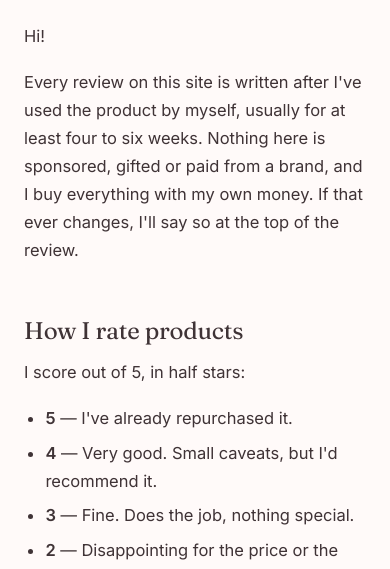
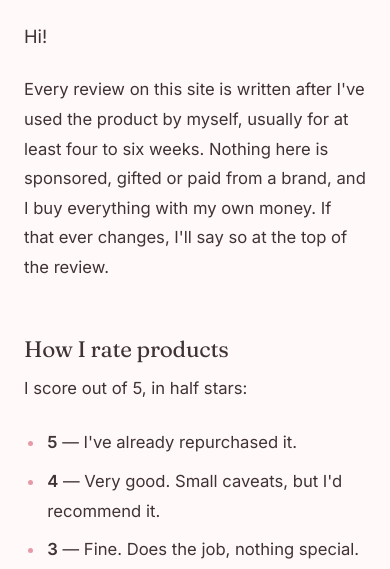
Before and after one commit to erdenesuvd2009-hash/suvdaaandt, an Eleventy site: page src/about.md in a window 390 px wide. Shown: the part 267-836 px from the top of the page. Built offline with nearby package versions, Linux system fonts and the light colour scheme; Eleventy itself is replaced by a stand-in of ours; files that its build step writes are made by us from their sources.

Commit message:
Add files via upload

```diff
--- a/src/css/style.css
+++ b/src/css/style.css
@@ -583,37 +583,112 @@ a.tag:hover {
 }
 
 .prose {
-  font-size: 1.03rem;
+  font-size: 1.09rem;
+  line-height: 1.78;
 }
+
+/* Trim the gap at the very top and bottom of the writing */
+.prose > *:first-child {
+  margin-top: 0;
+}
+.prose > *:last-child {
+  margin-bottom: 0;
+}
+
+/* The opening paragraph reads as an intro, slightly larger */
+.prose > p:first-of-type {
+  font-size: 1.22rem;
+  line-height: 1.62;
+  margin-bottom: 1.3em;
+}
+
+.prose p {
+  margin: 0 0 1.45em;
+  text-wrap: pretty;
+}
+
 .prose h2 {
-  margin-top: 2.2em;
+  font-size: 1.58rem;
+  margin-top: 2.4em;
+  margin-bottom: 0.5em;
+  text-wrap: balance;
 }
 .prose h3 {
-  margin-top: 1.8em;
+  font-size: 1.22rem;
+  margin-top: 2em;
+  margin-bottom: 0.45em;
+  text-wrap: balance;
 }
+
+/* A heading and the paragraph under it belong together */
+.prose h2 + p,
+.prose h3 + p {
+  margin-top: 0;
+}
+
+.prose strong {
+  font-weight: 600;
+}
+
+.prose a {
+  text-decoration: underline;
+  text-decoration-thickness: 1px;
+  text-underline-offset: 3px;
+  text-decoration-color: var(--pink-soft);
+  transition: text-decoration-color 0.18s ease;
+}
+.prose a:hover {
+  text-decoration-color: var(--rose);
+}
+
 .prose img {
   border-radius: var(--radius);
-  margin: 2em 0;
+  margin: 2.2em 0;
 }
+
 .prose blockquote {
-  margin: 2em 0;
-  padding: 4px 0 4px 24px;
+  margin: 2.2em 0;
+  padding: 2px 0 2px 26px;
   border-left: 3px solid var(--pink-soft);
   color: var(--ink-soft);
   font-style: italic;
+  font-size: 1.1rem;
 }
+
 .prose ul,
 .prose ol {
-  padding-left: 1.3em;
+  padding-left: 1.25em;
+  margin: 0 0 1.45em;
 }
 .prose li {
-  margin-bottom: 0.4em;
+  margin-bottom: 0.55em;
+  padding-left: 0.15em;
 }
+.prose li::marker {
+  color: var(--pink);
+}
+
+.prose hr {
+  margin: 2.6em 0;
+}
+
 .prose code {
   background: var(--blush);
   padding: 2px 6px;
   border-radius: 6px;
   font-size: 0.9em;
+}
+
+@media (max-width: 720px) {
+  .prose {
+    font-size: 1.04rem;
+  }
+  .prose > p:first-of-type {
+    font-size: 1.14rem;
+  }
+  .prose h2 {
+    font-size: 1.4rem;
+  }
 }
 
 /* --------------------------------------------------- product info panel */
```
